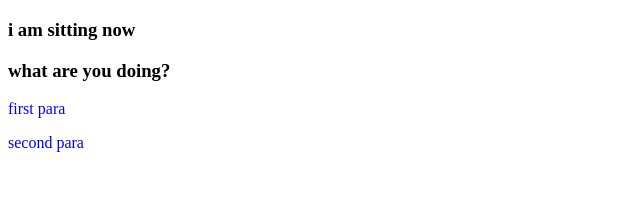
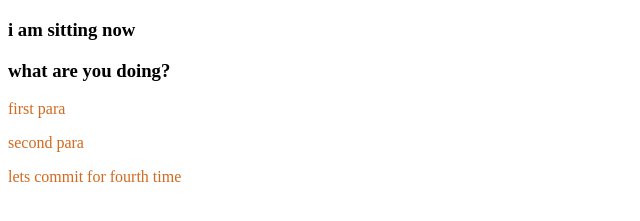
Before and after one commit to souravpodder/my-second-repo, a plain HTML site: page index.html in a window 1280 px wide. Shown: the part 61-282 px from the top of the page, without its empty margins (0-640 px from the left). Drawn offline with Linux system fonts and the light colour scheme.

Commit message:
fourth commit

```diff
--- a/index.html
+++ b/index.html
@@ -16,5 +16,7 @@
   <p>first para</p>
   <p>second para</p>
 
+  <p>lets commit for fourth time</p>
+
 </body>
 </html>
--- a/style.css
+++ b/style.css
@@ -1,3 +1,3 @@
 p{
-  color: blue;
+  color:chocolate;
 }
```
